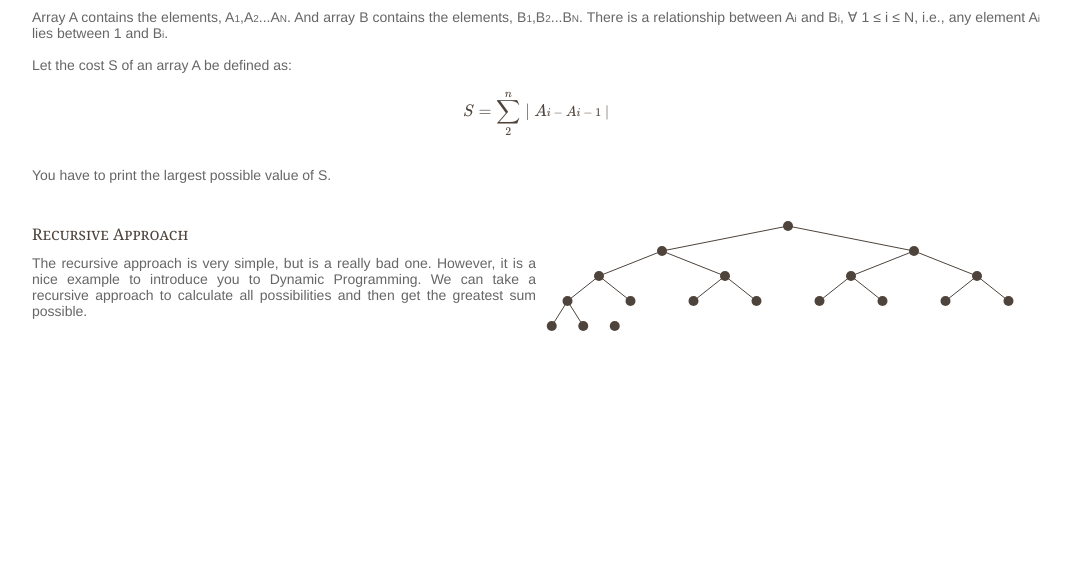
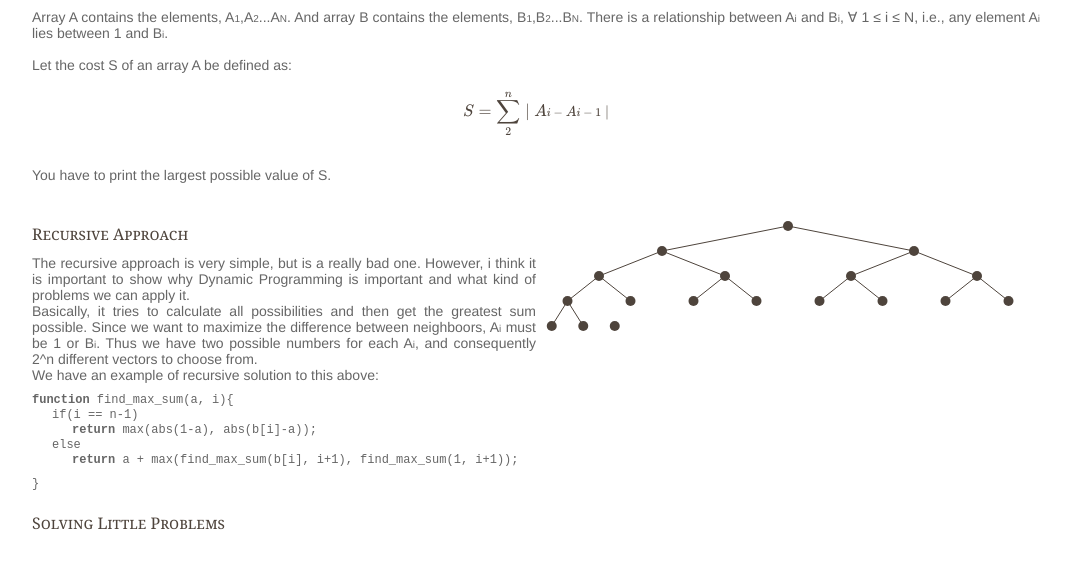
Before and after one commit to leodorna/testes, a plain HTML site: page teaching/dp.html in a window 1280 px wide. Shown: the part 107-676 px from the top of the page, without its empty margins (104-1175 px from the left). Drawn offline with nearby package versions, Linux system fonts and the light colour scheme; some packages are replaced by stand-ins of ours.

Commit message:
[ADD] Some text about the Recursive Approach

```diff
--- a/teaching/dp.html
+++ b/teaching/dp.html
@@ -67,6 +67,23 @@
         margin:0;
         top: 70px;
     }
+    .code-line0{
+        margin-bottom: 0;
+        margin-top: 10;
+        font-size: 12px;
+    }
+    .code-line1{
+        margin-bottom: 0;
+        margin-top: 1;
+        padding-left: 20px;
+        font-size: 12px;
+    }
+    .code-line2{
+        margin-bottom: 0;
+        margin-top: 1;
+        padding-left:40px;
+        font-size: 12px;
+    }
 </style>
 <script type="text/javascript" src="http://www.hostmath.com/Math/MathJax.js?config=OK"></script>
 <script src="https://d3js.org/d3.v4.min.js"></script>
@@ -90,18 +107,29 @@
         <div class="item row">
             <div class="explanation">
                 <h4>Recursive Approach</h4>
-                <span class="enunciado">The recursive approach is very simple, but is a really bad one. However, it is a nice example to introduce you to Dynamic Programming.
-                We can take a recursive approach to calculate all possibilities and then get the greatest sum possible.
+                <span class="enunciado">
+                        The recursive approach is very simple, but is a really bad one. However, i think it
+                        is important to show why Dynamic Programming is important and what kind of problems
+                        we can apply it.<br>
+                        Basically, it tries to  calculate all possibilities and then get the greatest sum possible.
+                        Since we want to maximize the difference between neighboors, A<span class="index">i</span> must be 1 or B<span class="index">i</span>.
+                        Thus we have two possible numbers for each A<span class="index">i</span>, and consequently
+                        2^n different vectors to choose from.<br>
+                        We have an example of recursive solution to this above: <br>
+                        <p class="code-line0"><code><strong>function</strong> find_max_sum(a, i){</code></p>
+                            <p class="code-line1"><code>if(i == n-1)</code></p>
+                            <p class="code-line2"><code><strong>return</strong> max(abs(1-a), abs(b[i]-a));</code></p>
+                            <p class="code-line1"><code>else</code></p>
+                            <p class="code-line2"><code><strong>return</strong> a + max(find_max_sum(b[i], i+1), find_max_sum(1, i+1));</code></p>
+                        <p class="code-line0"><code>}</code></p>
                 </span>
             </div>
-
-            <div id="animation-recursive" class="explanation">
-                <!--<span class="example">55 68 31 80</span>
-                <p class="step-1-rec" id="max-1-rec">55</p>
-                <p class="step-1-rec" id="min-1-rec">1</p>-->
-            </div>
+            <div id="animation-recursive" class="explanation"></div>
         </div>
-
+        <div class="item row">
+            <div class="explanation">
+                    <h4>Solving Little Problems</h4>
+        </div>
     </div>
 </body>
 <script>
@@ -135,6 +163,23 @@
           .delay(function(d, i){ return 150*i})
           .style("visibility", "visible")
           .duration(200)
+          .on("end", function(d, i){
+              if(i == 60){
+                  hide_tree();
+              }
+          })
+    }
+
+    function hide_tree(){
+        d3.selectAll(".rec_ani")
+          .transition()
+          .delay(400)
+          .style("visibility", "hidden")
+          .duration(150)
+          .on("end", function (d, i){
+              if(i == 60)
+                show_tree();
+          })
     }
 
     function make_tree(depth){
```
